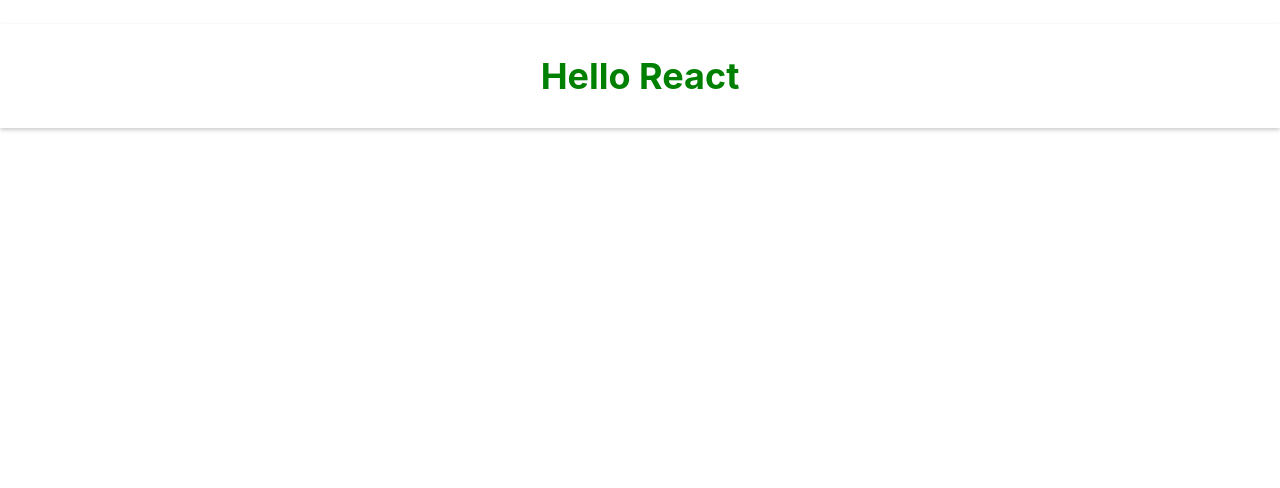
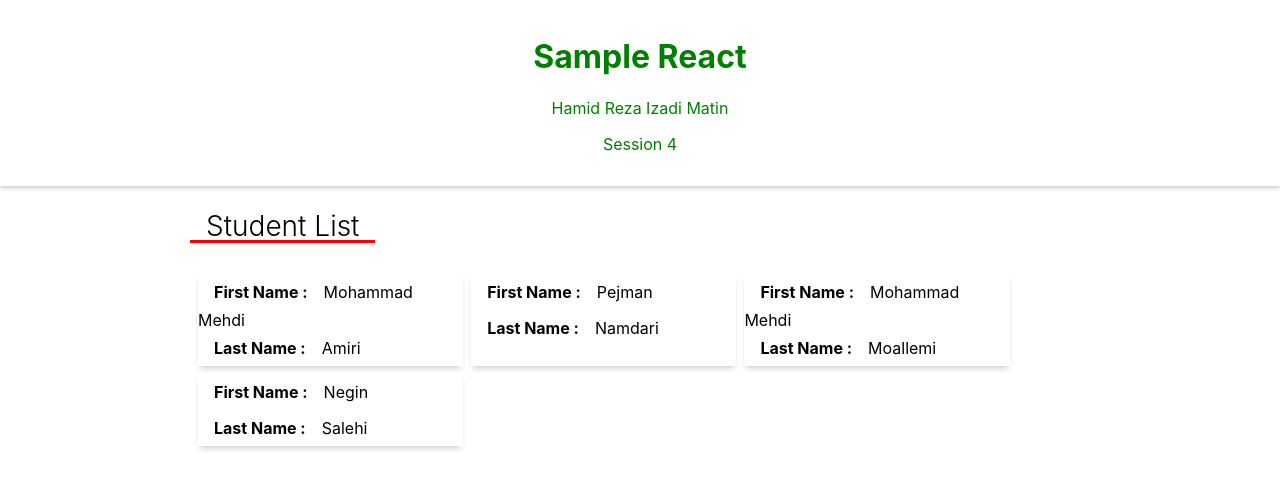
Before and after one commit to hamidmatin/ReactJS-99-11-28, a React (Create React App) app: page / in a window 1280 px wide. Shown: the top 488 px of the page. Built offline with nearby package versions, Linux system fonts and the light colour scheme.

Commit message:
Create Component and porps

```diff
--- a/src/App.css
+++ b/src/App.css
@@ -2,6 +2,8 @@
   color: green;
   box-shadow: 0 2px 4px #ccc;
   text-align: center;
-  padding: 30px;
-  font-size: 36px;
+  padding: 16px;
 }
+.page-title h1{
+  font-size: 32px;
+}
--- a/src/App.js
+++ b/src/App.js
@@ -1,9 +1,17 @@
 // import object from 'module'
 import React, { Component } from 'react';
+import Header from './components/header/Header';
+import Students from './components/students/Students';
+
 import './App.css';
 class App extends Component {
   render() {
-    return <h1 className="page-title">Hello React</h1>;
+    return (
+      <div>
+        <Header />
+        <Students />
+      </div>
+    );
   }
 }
 export default App;
--- /dev/null
+++ b/src/components/header/Header.js
@@ -0,0 +1,18 @@
+import React, { Component } from 'react'
+
+import MY_PROJECT_NAME, { MY_NAME } from '../../impoer-export-module/my-constant';
+
+// import { myFunction, sessionName, student} from './impoer-export-module/my-modules'
+import * as myModules from '../../impoer-export-module/my-modules';
+
+export default class Header extends Component {
+  render() {
+    return (
+      <div className='page-title'>
+          <h1>{MY_PROJECT_NAME}</h1>
+          <p>{MY_NAME}</p>
+          <p>{myModules.sessionName}</p>
+        </div>
+    )
+  }
+}
--- /dev/null
+++ b/src/components/students/Student.js
@@ -0,0 +1,18 @@
+import React, { Component } from 'react';
+
+export default class Student extends Component {
+  render() {
+    return (
+      <div className='student'>
+        <div>
+          <span className='label'>First Name :</span>
+          <span className='vlaue'>{this.props.FirstName}</span>
+        </div>
+        <div>
+          <span className='label'>Last Name :</span>
+          <span className='vlaue'>{this.props.LastName}</span>
+        </div>
+      </div>
+    );
+  }
+}
--- /dev/null
+++ b/src/components/students/Students.css
@@ -0,0 +1,44 @@
+.container{
+  width: 900px;
+  margin-left: auto;
+  margin-right: auto;
+}
+.students-title{
+  font-weight: 300;
+  font-size: 28px;
+}
+.students-title span{
+  position: relative;
+  padding: 0 16px;
+}
+.students-title span::after{
+  content: '';
+  position: absolute;
+  bottom: 0;
+  left: 0;
+  height: 3px;
+  width: 100%;
+  background-color: red;
+}
+
+.student-list{
+  display: flex;
+  flex-wrap: wrap;
+  flex-direction: row;
+  padding: 8px;
+}
+
+.student{
+  width: 30%;
+  margin-right: 8px;
+  margin-bottom: 8px;
+  box-shadow: 0 4px 6px -2px #ccc;
+}
+
+.student .label, .student .value{
+  display: inline-block;
+  padding: 8px 16px;
+}
+.student .label{
+  font-weight: bold;
+}
--- /dev/null
+++ b/src/components/students/Students.js
@@ -0,0 +1,21 @@
+import React, { Component } from 'react';
+import Student from './Student';
+import './Students.css';
+
+export default class Students extends Component {
+  render() {
+    return (
+      <div className='container'>
+        <h2 className='students-title'>
+          <span>Student List</span>
+        </h2>
+        <div className='student-list'>
+          <Student FirstName='Mohammad Mehdi' LastName='Amiri' />
+          <Student FirstName='Pejman' LastName='Namdari' />
+          <Student FirstName='Mohammad Mehdi' LastName='Moallemi' />
+          <Student FirstName='Negin' LastName='Salehi' />
+        </div>
+      </div>
+    );
+  }
+}
--- a/src/index.css
+++ b/src/index.css
@@ -1,3 +1,7 @@
+* {
+  box-sizing: border-box;
+}
+
 body {
   margin: 0;
   font-family: -apple-system, BlinkMacSystemFont, 'Segoe UI', 'Roboto', 'Oxygen',
```
